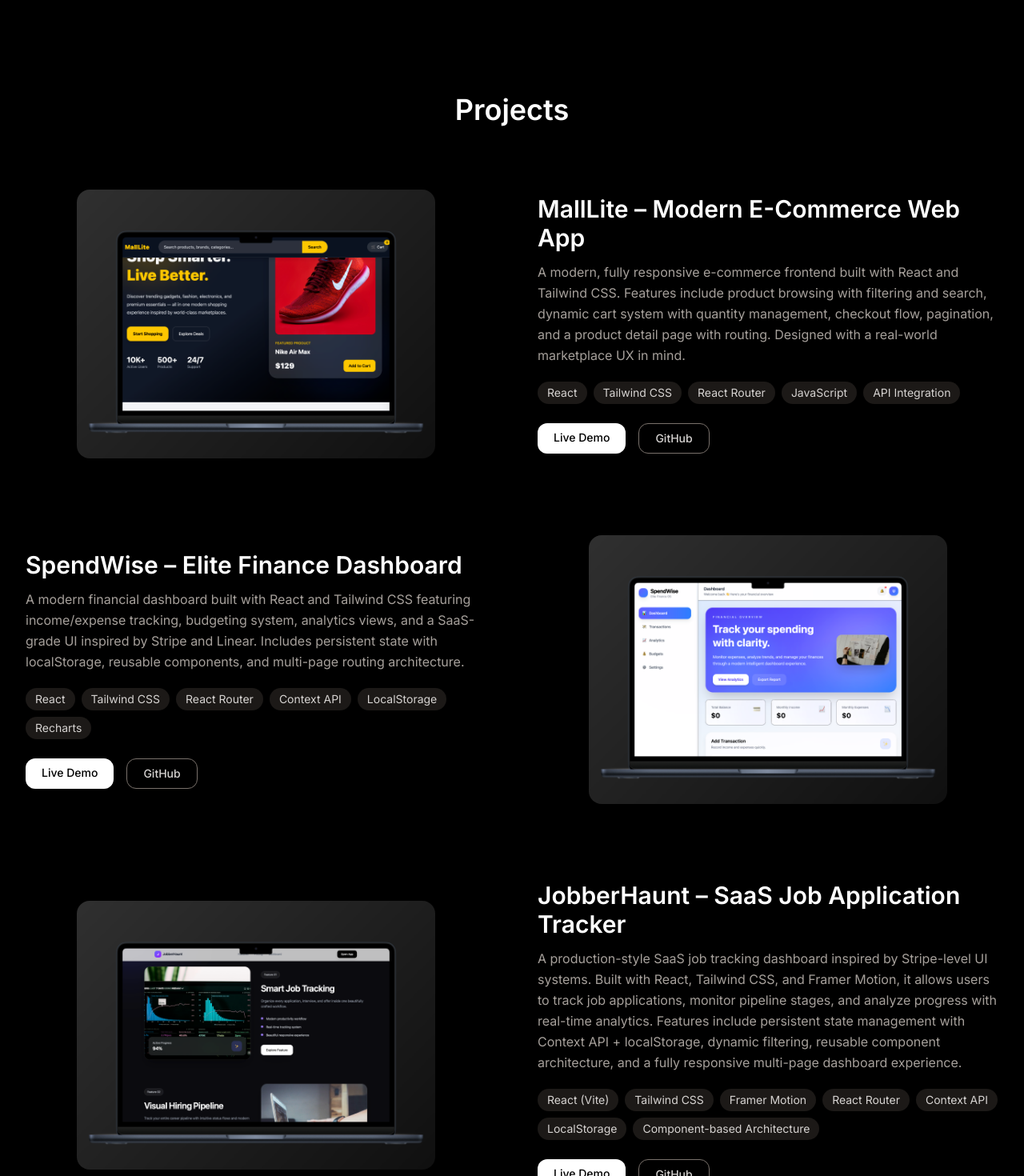
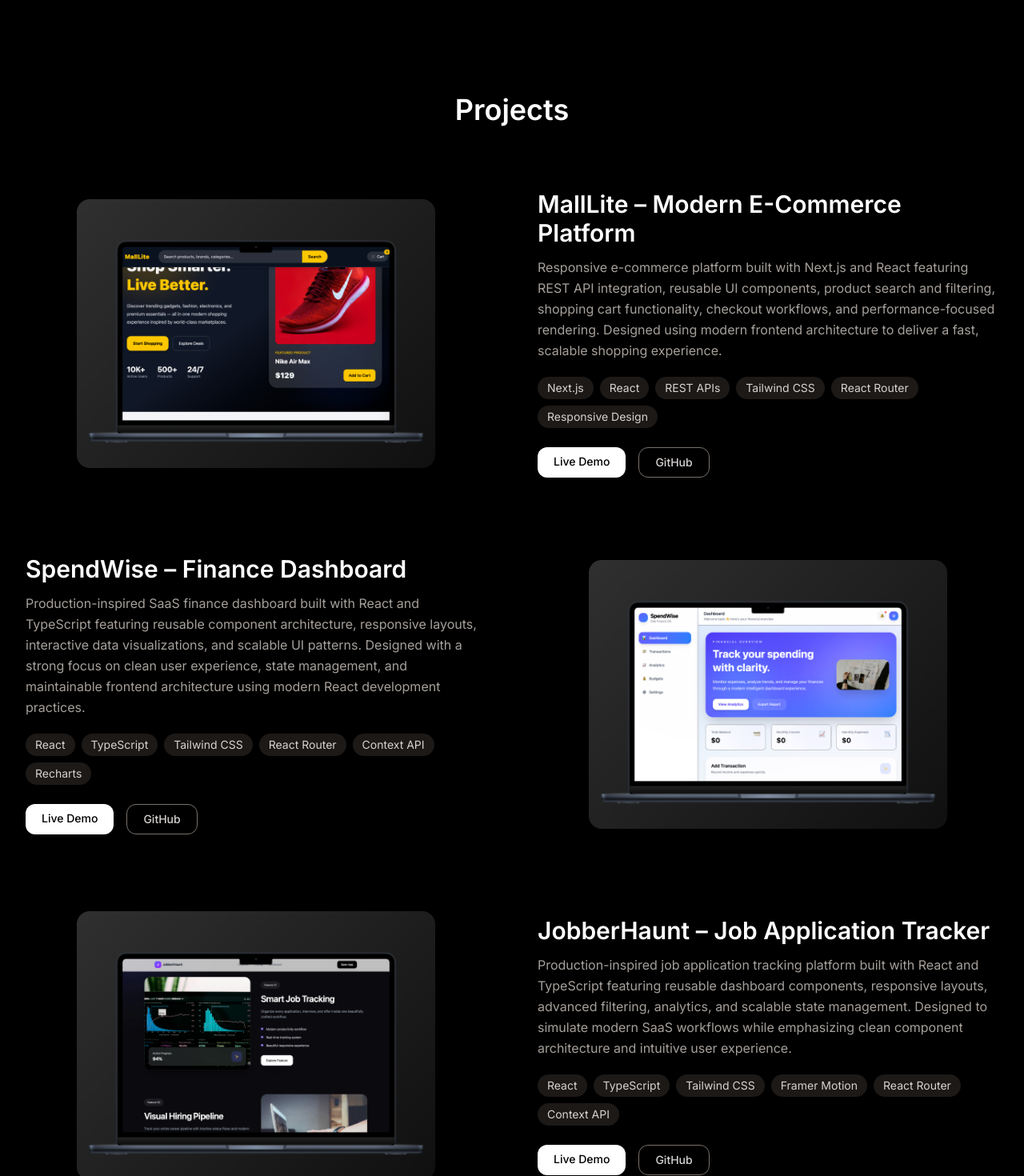
Before and after one commit to calebtolorunleke/caleb-devspace, a React (Vite) app: page / in a window 1280 px wide. Shown: the part 1330-2800 px from the top of the page at 80% size. Built offline with nearby package versions, Linux system fonts and the light colour scheme.

Commit message:
Refine portfolio content and align with updated engineering brand

```diff
--- a/src/constants/index.js
+++ b/src/constants/index.js
@@ -1,182 +1,366 @@
+// import project1 from "../assets/projects/project1.png";
+// import project2 from "../assets/projects/project2.png";
+// import project3 from "../assets/projects/project3.png";
+// // import project4 from "../assets/projects/project-4.webp";
+
+// // export const HERO_CONTENT = `I am a passionate full stack developer with a knack for crafting robust and scalable web applications. With 5 years of hands-on experience, I have honed my skills in front-end technologies like React and Next.js, as well as back-end technologies like Node.js, MySQL, PostgreSQL, and MongoDB. My goal is to leverage my expertise to create innovative solutions that drive business growth and deliver exceptional user experiences.`;
+// export const HERO_CONTENT = `Software Engineer with experience building scalable web applications and supporting high-availability production systems across fintech, logistics, and enterprise platforms. Specialized in React, Next.js, TypeScript, and Node.js, with strong expertise in performance optimization, debugging, API integrations, and production reliability.
+// `;
+// export const ABOUT_TEXT = `I am a dedicated and versatile full stack developer with a passion for creating efficient and user-friendly web applications. With 5 years of professional experience, I have worked with a variety of technologies, including React, Next.js, Node.js, MySQL, PostgreSQL, and MongoDB. My journey in web development began with a deep curiosity for how things work, and it has evolved into a career where I continuously strive to learn and adapt to new challenges. I thrive in collaborative environments and enjoy solving complex problems to deliver high-quality solutions. Outside of coding, I enjoy staying active, exploring new technologies, and contributing to open-source projects.`;
+// export const EXPERIENCES = [
+//   {
+//     year: "Oct 2025 - Present",
+//     role: "Software Engineer (Frontend / Production Systems)",
+//     company: "Purolator Inc.",
+//     description: `
+// Improved frontend performance and responsiveness across enterprise logistics systems, reducing load times by 25% and improving UI responsiveness by 30%.
+// Enhanced system reliability by optimizing API integration, state management, and resolving distributed system bottlenecks, reducing latency by 20%.
+// Strengthened production stability through CI/CD improvements (GitHub Actions, Jenkins) and observability tooling (Dynatrace, Grafana), reducing incidents by 30%.
+//     `,
+//     technologies: [
+//       "React",
+//       "Next.js",
+//       "TypeScript",
+//       "CI/CD",
+//       "GitHub Actions",
+//       "Jenkins",
+//       "Dynatrace",
+//       "Grafana",
+//       "REST APIs",
+//       "Performance Optimization",
+//     ],
+//   },
+
+//   {
+//     year: "Jun 2025 - Sept 2025",
+//     role: "Contract Full Stack Engineer (Frontend Focused)",
+//     company: "Skill4Skill",
+//     description: `
+// Built scalable Next.js applications using server and client components, reducing feature development time by 30%.
+// Refactored legacy React codebase into reusable components, reducing duplication by 40% and improving maintainability.
+// Improved team workflow by enforcing code quality standards (ESLint, Prettier, git hooks), reducing merge conflicts by 60%.
+//     `,
+//     technologies: [
+//       "Next.js",
+//       "React",
+//       "TypeScript",
+//       "JavaScript",
+//       "Server Components",
+//       "ESLint",
+//       "Prettier",
+//       "Git",
+//     ],
+//   },
+
+//   {
+//     year: "Feb 2022 - Jun 2025",
+//     role: "Frontend Developer (Part-Time)",
+//     company: "Findworka",
+//     description: `
+// Developed and optimized React-based web applications focused on performance and user experience.
+// Implemented code splitting and lazy loading to improve application performance and scalability.
+// Collaborated on UI architecture and API integrations for production-ready applications.
+//     `,
+//     technologies: [
+//       "React",
+//       "JavaScript",
+//       "TypeScript",
+//       "Frontend Optimization",
+//       "Code Splitting",
+//       "Lazy Loading",
+//       "REST APIs",
+//     ],
+//   },
+
+//   {
+//     year: "Oct 2022 - Jun 2025",
+//     role: "Production Engineer / Unit Head",
+//     company: "GTCO",
+//     description: `
+// Supported high-availability banking systems serving 3M+ users with focus on reliability and performance.
+// Improved incident response and system observability using Dynatrace, Grafana, and Splunk.
+// Built automation scripts (Python, PowerShell) to improve operational efficiency and reduce manual workload.
+//     `,
+//     technologies: [
+//       "Python",
+//       "PowerShell",
+//       "Dynatrace",
+//       "Grafana",
+//       "Splunk",
+//       "AWS CloudWatch",
+//       "SQL",
+//       "Linux",
+//     ],
+//   },
+// ];
+
+// export const PROJECTS = [
+//   {
+//     title: "MallLite – Modern E-Commerce Web App",
+//     image: project1,
+//     description:
+//       "A modern, fully responsive e-commerce frontend built with React and Tailwind CSS. Features include product browsing with filtering and search, dynamic cart system with quantity management, checkout flow, pagination, and a product detail page with routing. Designed with a real-world marketplace UX in mind.",
+//     technologies: [
+//       "React",
+//       "Tailwind CSS",
+//       "React Router",
+//       "JavaScript",
+//       "API Integration",
+//     ],
+//     demo: "https://malllite-marketplace.vercel.app/",
+//     github: "https://github.com/calebtolorunleke/malllite-marketplace",
+//   },
+//   {
+//     title: "SpendWise – Elite Finance Dashboard",
+//     image: project2, // replace with your actual imported screenshot
+//     description:
+//       "A modern financial dashboard built with React and Tailwind CSS featuring income/expense tracking, budgeting system, analytics views, and a SaaS-grade UI inspired by Stripe and Linear. Includes persistent state with localStorage, reusable components, and multi-page routing architecture.",
+//     technologies: [
+//       "React",
+//       "Tailwind CSS",
+//       "React Router",
+//       "Context API",
+//       "LocalStorage",
+//       "Recharts",
+//     ],
+//     demo: "https://spending-wise.vercel.app/", // replace later
+//     github: "https://github.com/calebtolorunleke/spendwise",
+//   },
+//   {
+//     title: "JobberHaunt – SaaS Job Application Tracker",
+//     image: project3, // replace with your actual screenshot
+
+//     description:
+//       "A production-style SaaS job tracking dashboard inspired by Stripe-level UI systems. Built with React, Tailwind CSS, and Framer Motion, it allows users to track job applications, monitor pipeline stages, and analyze progress with real-time analytics. Features include persistent state management with Context API + localStorage, dynamic filtering, reusable component architecture, and a fully responsive multi-page dashboard experience.",
+
+//     technologies: [
+//       "React (Vite)",
+//       "Tailwind CSS",
+//       "Framer Motion",
+//       "React Router",
+//       "Context API",
+//       "LocalStorage",
+//       "Component-based Architecture",
+//     ],
+
+//     demo: "https://jobber-haunt.vercel.app/", // replace with actual live link
+//     github: "https://github.com/calebtolorunleke/jobber-haunt",
+//   },
+//   // {
+//   //   title: "Task Management App",
+//   //   image: project2,
+//   //   description:
+//   //     "An application for managing tasks and projects, with features such as task creation, assignment, and progress tracking.",
+//   //   technologies: ["HTML", "CSS", "Angular", "Firebase"],
+//   //   github: "https://github.com/your-repo",
+//   //   demo: "https://your-live-site.com",
+//   // },
+//   // {
+//   //   title: "Portfolio Website",
+//   //   image: project3,
+//   //   description:
+//   //     "A personal portfolio website showcasing projects, skills, and contact information.",
+//   //   technologies: ["HTML", "CSS", "React", "Bootstrap"],
+//   //   github: "https://github.com/your-repo",
+//   //   demo: "https://your-live-site.com",
+//   // },
+//   // {
+//   //   title: "Blogging Platform",
+//   //   image: project4,
+//   //   description:
+//   //     "A platform for creating and publishing blog posts, with features like rich text editing, commenting, and user profiles.",
+//   //   technologies: ["HTML", "CSS", "Vue.js", "Express", "mySQL"],
+//   //   github: "https://github.com/your-repo",
+//   //   demo: "https://your-live-site.com",
+//   // },
+// ];
+
+// export const CONTACT = {
+//   address: "British Columbia, Canada ",
+//   phoneNo: "+1 236 335 7976",
+//   email: "calebtolorunleke@yahoo.com",
+// };
+
+
+
 import project1 from "../assets/projects/project1.png";
 import project2 from "../assets/projects/project2.png";
 import project3 from "../assets/projects/project3.png";
 // import project4 from "../assets/projects/project-4.webp";
 
-// export const HERO_CONTENT = `I am a passionate full stack developer with a knack for crafting robust and scalable web applications. With 5 years of hands-on experience, I have honed my skills in front-end technologies like React and Next.js, as well as back-end technologies like Node.js, MySQL, PostgreSQL, and MongoDB. My goal is to leverage my expertise to create innovative solutions that drive business growth and deliver exceptional user experiences.`;
-export const HERO_CONTENT = `Software Engineer with experience building scalable web applications and supporting high-availability production systems across fintech, logistics, and enterprise platforms. Specialized in React, Next.js, TypeScript, and Node.js, with strong expertise in performance optimization, debugging, API integrations, and production reliability.
+export const HERO_CONTENT = `
+Software Engineer specializing in React, Next.js, TypeScript, and modern frontend engineering. I build scalable, production-ready web applications and support high-availability systems across logistics, fintech, and enterprise environments. Passionate about creating performant user experiences, solving complex engineering problems, and delivering reliable software through clean architecture, API integration, and modern development practices.
 `;
-export const ABOUT_TEXT = `I am a dedicated and versatile full stack developer with a passion for creating efficient and user-friendly web applications. With 5 years of professional experience, I have worked with a variety of technologies, including React, Next.js, Node.js, MySQL, PostgreSQL, and MongoDB. My journey in web development began with a deep curiosity for how things work, and it has evolved into a career where I continuously strive to learn and adapt to new challenges. I thrive in collaborative environments and enjoy solving complex problems to deliver high-quality solutions. Outside of coding, I enjoy staying active, exploring new technologies, and contributing to open-source projects.`;
+
+export const ABOUT_TEXT = `
+I'm a Software Engineer who enjoys building products that are both technically robust and enjoyable to use. My experience spans modern frontend development with React, Next.js, and TypeScript, as well as production engineering where I've worked on application reliability, CI/CD pipelines, monitoring, and distributed systems.
+
+I enjoy designing reusable component architectures, optimizing application performance, integrating APIs, and solving complex production issues. Whether I'm developing customer-facing interfaces or improving system reliability behind the scenes, I focus on writing maintainable code that scales with business needs.
+
+I'm currently expanding my expertise by building production-inspired applications that showcase modern frontend architecture, clean UI design, and real-world engineering practices.
+`;
+
 export const EXPERIENCES = [
   {
-    year: "Oct 2025 - Present",
+    year: "Aug 2025 - Present",
     role: "Software Engineer (Frontend / Production Systems)",
     company: "Purolator Inc.",
     description: `
-Improved frontend performance and responsiveness across enterprise logistics systems, reducing load times by 25% and improving UI responsiveness by 30%.
-Enhanced system reliability by optimizing API integration, state management, and resolving distributed system bottlenecks, reducing latency by 20%.
-Strengthened production stability through CI/CD improvements (GitHub Actions, Jenkins) and observability tooling (Dynatrace, Grafana), reducing incidents by 30%.
+Develop and maintain scalable React and TypeScript applications for enterprise logistics platforms, delivering responsive user interfaces and production-ready shipment management workflows.
+
+Troubleshoot complex frontend, API, and distributed-system issues while leading root cause analysis (RCA) for critical production incidents, partnering with cross-functional teams to implement long-term reliability improvements.
+
+Optimize CI/CD pipelines using GitHub Actions and Jenkins, improving deployment reliability and streamlining software release processes.
+
+Implement monitoring and observability solutions using Dynatrace and Grafana, enabling proactive issue detection, faster incident investigation, and improved production visibility.
+
+Enhance client-side rendering and state management for high-volume shipment tracking applications supporting thousands of concurrent users while maintaining 99.9% platform availability.
     `,
     technologies: [
       "React",
-      "Next.js",
       "TypeScript",
-      "CI/CD",
+      "REST APIs",
       "GitHub Actions",
       "Jenkins",
       "Dynatrace",
       "Grafana",
-      "REST APIs",
+      "AWS",
+      "CI/CD",
       "Performance Optimization",
     ],
   },
 
   {
-    year: "Jun 2025 - Sept 2025",
+    year: "Jul 2025 - Aug 2025",
     role: "Contract Full Stack Engineer (Frontend Focused)",
     company: "Skill4Skill",
     description: `
-Built scalable Next.js applications using server and client components, reducing feature development time by 30%.
-Refactored legacy React codebase into reusable components, reducing duplication by 40% and improving maintainability.
-Improved team workflow by enforcing code quality standards (ESLint, Prettier, git hooks), reducing merge conflicts by 60%.
+Developed responsive server and client components using Next.js and React while establishing scalable frontend architecture for rapid feature delivery.
+
+Refactored legacy code into reusable React components, improving maintainability, readability, and long-term scalability.
+
+Implemented code quality standards using ESLint, Prettier, and Git workflows to improve engineering consistency and collaboration across the team.
     `,
     technologies: [
       "Next.js",
       "React",
       "TypeScript",
-      "JavaScript",
-      "Server Components",
+      "Tailwind CSS",
       "ESLint",
       "Prettier",
       "Git",
+      "Component Architecture",
     ],
   },
 
   {
-    year: "Feb 2022 - Jun 2025",
+    year: "Feb 2022 - Jul 2025",
     role: "Frontend Developer (Part-Time)",
     company: "Findworka",
     description: `
-Developed and optimized React-based web applications focused on performance and user experience.
-Implemented code splitting and lazy loading to improve application performance and scalability.
-Collaborated on UI architecture and API integrations for production-ready applications.
+Developed and maintained responsive customer-facing web applications using React and modern frontend technologies.
+
+Improved application performance through code splitting, lazy loading, and frontend optimization techniques.
+
+Collaborated with backend engineers to integrate REST APIs and deliver scalable, production-ready application features.
+
+Mentored junior developers on React, JavaScript, frontend architecture, and engineering best practices.
     `,
     technologies: [
       "React",
       "JavaScript",
-      "TypeScript",
-      "Frontend Optimization",
+      "Node.js",
+      "Express.js",
+      "MongoDB",
+      "REST APIs",
+      "Performance Optimization",
       "Code Splitting",
       "Lazy Loading",
-      "REST APIs",
     ],
   },
 
   {
-    year: "Oct 2022 - Jun 2025",
+    year: "Oct 2022 - Jul 2025",
     role: "Production Engineer / Unit Head",
     company: "GTCO",
     description: `
-Supported high-availability banking systems serving 3M+ users with focus on reliability and performance.
-Improved incident response and system observability using Dynatrace, Grafana, and Splunk.
-Built automation scripts (Python, PowerShell) to improve operational efficiency and reduce manual workload.
+Managed the stability and operational health of enterprise banking applications supporting more than three million users.
+
+Led root cause analysis (RCA) for critical production incidents, collaborating with software engineering teams to implement permanent solutions that improved long-term platform reliability.
+
+Developed Python and PowerShell automation scripts that streamlined operational processes and reduced repetitive manual work.
+
+Designed monitoring dashboards and alerting solutions using Dynatrace and Grafana, improving production visibility and incident response.
     `,
     technologies: [
       "Python",
       "PowerShell",
       "Dynatrace",
       "Grafana",
-      "Splunk",
-      "AWS CloudWatch",
-      "SQL",
-      "Linux",
+      "Oracle SQL",
+      "AWS",
+      "REST APIs",
+      "Incident Management",
+      "Root Cause Analysis",
     ],
   },
 ];
 
 export const PROJECTS = [
   {
-    title: "MallLite – Modern E-Commerce Web App",
+    title: "MallLite – Modern E-Commerce Platform",
     image: project1,
     description:
-      "A modern, fully responsive e-commerce frontend built with React and Tailwind CSS. Features include product browsing with filtering and search, dynamic cart system with quantity management, checkout flow, pagination, and a product detail page with routing. Designed with a real-world marketplace UX in mind.",
+      "Responsive e-commerce platform built with Next.js and React featuring REST API integration, reusable UI components, product search and filtering, shopping cart functionality, checkout workflows, and performance-focused rendering. Designed using modern frontend architecture to deliver a fast, scalable shopping experience.",
     technologies: [
+      "Next.js",
       "React",
+      "REST APIs",
       "Tailwind CSS",
       "React Router",
-      "JavaScript",
-      "API Integration",
+      "Responsive Design",
     ],
     demo: "https://malllite-marketplace.vercel.app/",
     github: "https://github.com/calebtolorunleke/malllite-marketplace",
   },
+
   {
-    title: "SpendWise – Elite Finance Dashboard",
-    image: project2, // replace with your actual imported screenshot
+    title: "SpendWise – Finance Dashboard",
+    image: project2,
     description:
-      "A modern financial dashboard built with React and Tailwind CSS featuring income/expense tracking, budgeting system, analytics views, and a SaaS-grade UI inspired by Stripe and Linear. Includes persistent state with localStorage, reusable components, and multi-page routing architecture.",
+      "Production-inspired SaaS finance dashboard built with React and TypeScript featuring reusable component architecture, responsive layouts, interactive data visualizations, and scalable UI patterns. Designed with a strong focus on clean user experience, state management, and maintainable frontend architecture using modern React development practices.",
     technologies: [
       "React",
+      "TypeScript",
       "Tailwind CSS",
       "React Router",
       "Context API",
-      "LocalStorage",
       "Recharts",
     ],
-    demo: "https://spending-wise.vercel.app/", // replace later
+    demo: "https://spending-wise.vercel.app/",
     github: "https://github.com/calebtolorunleke/spendwise",
   },
+
   {
-    title: "JobberHaunt – SaaS Job Application Tracker",
-    image: project3, // replace with your actual screenshot
-
+    title: "JobberHaunt – Job Application Tracker",
+    image: project3,
     description:
-      "A production-style SaaS job tracking dashboard inspired by Stripe-level UI systems. Built with React, Tailwind CSS, and Framer Motion, it allows users to track job applications, monitor pipeline stages, and analyze progress with real-time analytics. Features include persistent state management with Context API + localStorage, dynamic filtering, reusable component architecture, and a fully responsive multi-page dashboard experience.",
-
+      "Production-inspired job application tracking platform built with React and TypeScript featuring reusable dashboard components, responsive layouts, advanced filtering, analytics, and scalable state management. Designed to simulate modern SaaS workflows while emphasizing clean component architecture and intuitive user experience.",
     technologies: [
-      "React (Vite)",
+      "React",
+      "TypeScript",
       "Tailwind CSS",
       "Framer Motion",
       "React Router",
       "Context API",
-      "LocalStorage",
-      "Component-based Architecture",
     ],
-
-    demo: "https://jobber-haunt.vercel.app/", // replace with actual live link
+    demo: "https://jobber-haunt.vercel.app/",
     github: "https://github.com/calebtolorunleke/jobber-haunt",
   },
-  // {
-  //   title: "Task Management App",
-  //   image: project2,
-  //   description:
-  //     "An application for managing tasks and projects, with features such as task creation, assignment, and progress tracking.",
-  //   technologies: ["HTML", "CSS", "Angular", "Firebase"],
-  //   github: "https://github.com/your-repo",
-  //   demo: "https://your-live-site.com",
-  // },
-  // {
-  //   title: "Portfolio Website",
-  //   image: project3,
-  //   description:
-  //     "A personal portfolio website showcasing projects, skills, and contact information.",
-  //   technologies: ["HTML", "CSS", "React", "Bootstrap"],
-  //   github: "https://github.com/your-repo",
-  //   demo: "https://your-live-site.com",
-  // },
-  // {
-  //   title: "Blogging Platform",
-  //   image: project4,
-  //   description:
-  //     "A platform for creating and publishing blog posts, with features like rich text editing, commenting, and user profiles.",
-  //   technologies: ["HTML", "CSS", "Vue.js", "Express", "mySQL"],
-  //   github: "https://github.com/your-repo",
-  //   demo: "https://your-live-site.com",
-  // },
 ];
 
 export const CONTACT = {
-  address: "British Columbia, Canada ",
+  address: "British Columbia, Canada",
   phoneNo: "+1 236 335 7976",
   email: "calebtolorunleke@yahoo.com",
 };
```
